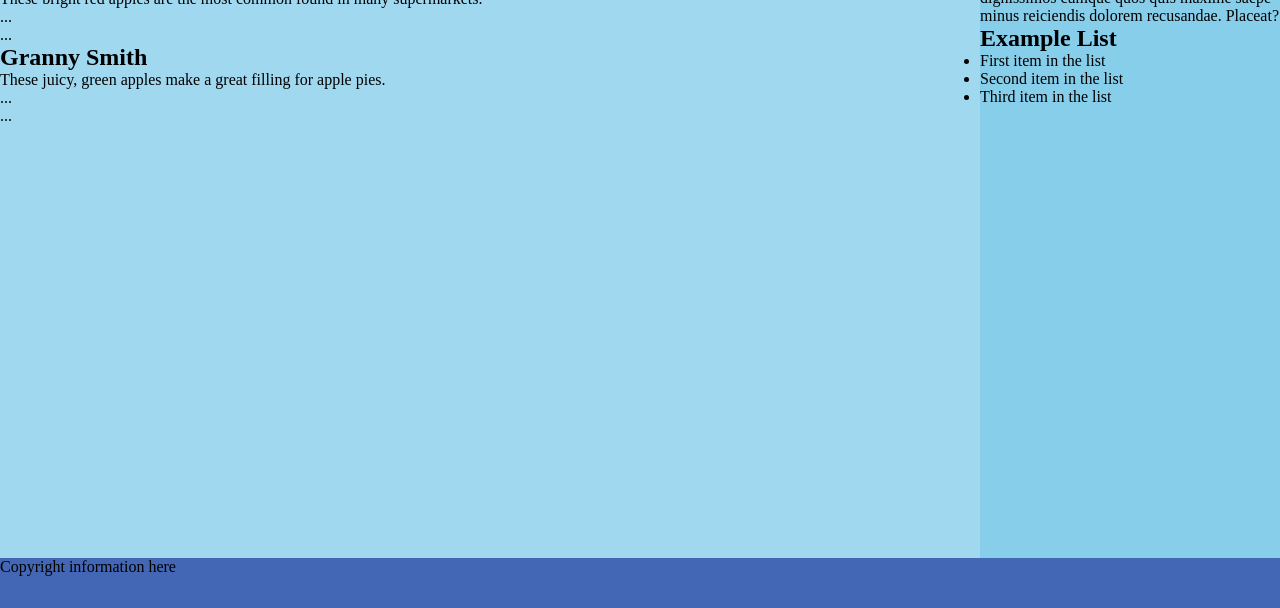
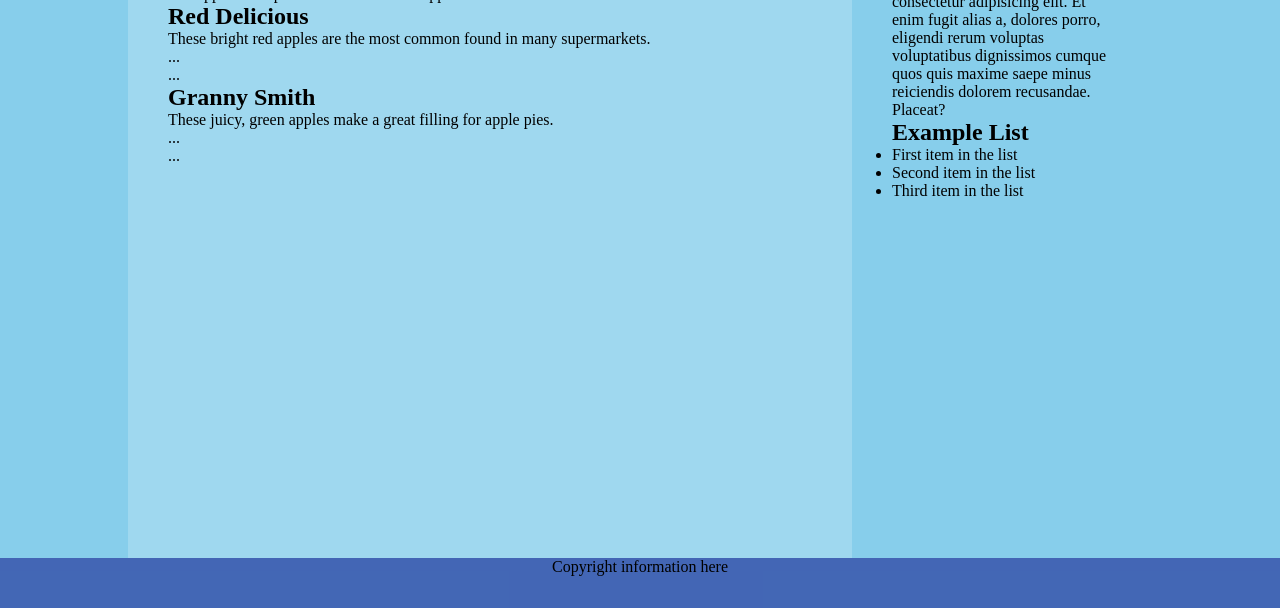
Before and after one commit to jsguerra/grid-layout-example, a plain HTML site: page index.html in a window 1280 px wide. Shown: the part 192-800 px from the top of the page. Drawn offline with nearby package versions, Linux system fonts and the light colour scheme; files that its build step writes are made by us from their sources.

Commit message:
updated grid

```diff
--- a/style.scss
+++ b/style.scss
@@ -18,10 +18,10 @@ body {
   "footer";
 
   @media only screen and (min-width: 600px) {
-    grid-template-columns: 1fr 300px;
-    grid-template-areas: "header header"
-    "content sidebar"
-    "footer footer";
+    grid-template-columns: 10% 1fr 300px 10%;
+    grid-template-areas: "header header header header"
+    ". content sidebar ."
+    "footer footer footer footer";
   }
 
   // define grid areas
@@ -30,11 +30,13 @@ body {
     grid-area: header;
     display: flex;
     justify-content: space-between;
+    padding: 0 10%;
   }
 
   main {
     background-color: rgba(white, 0.2);
     grid-area: content;
+    padding: 40px;
   }
 
   > aside {
@@ -43,11 +45,13 @@ body {
 
     @media only screen and (min-width: 600px) {
       display: block;
+      padding: 40px;
     }
   }
 
   > footer {
     background-color: rgba(navy, 0.5);
     grid-area: footer;
+    text-align: center;
   }
 }
```
